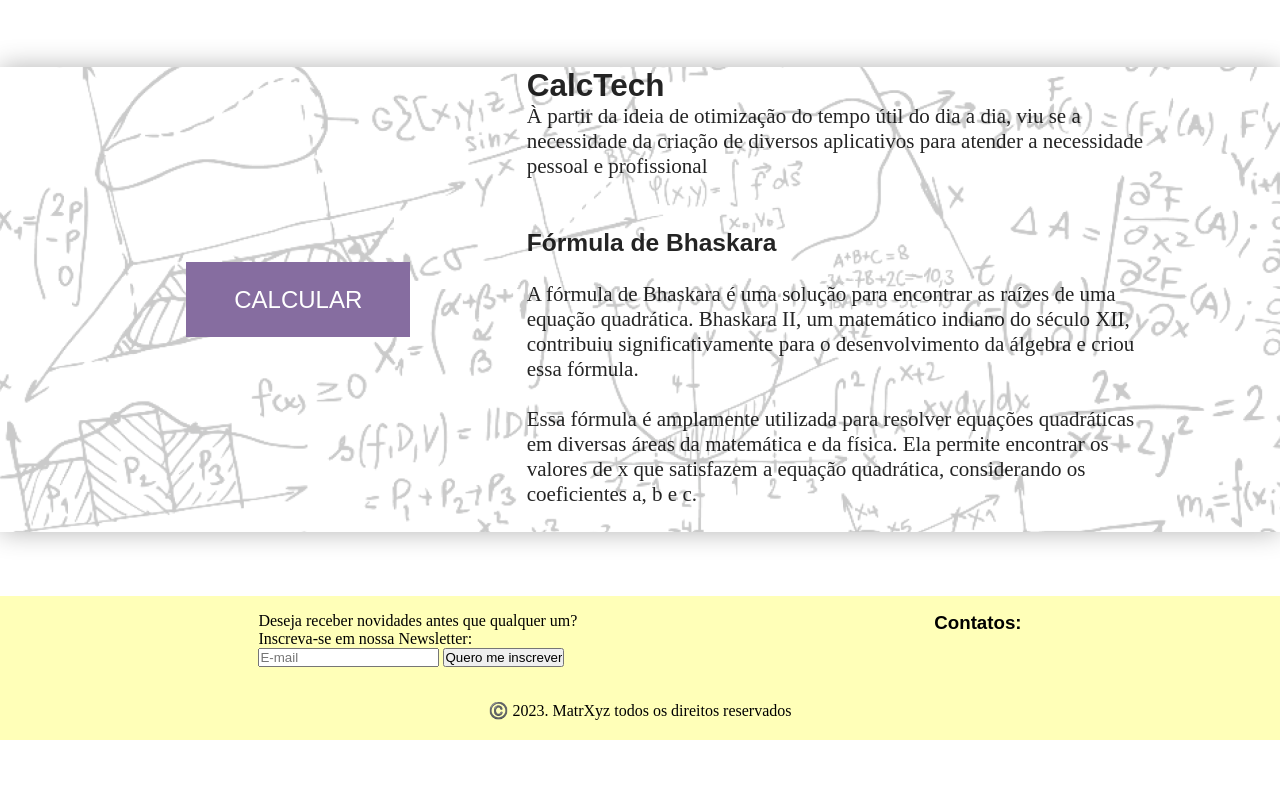
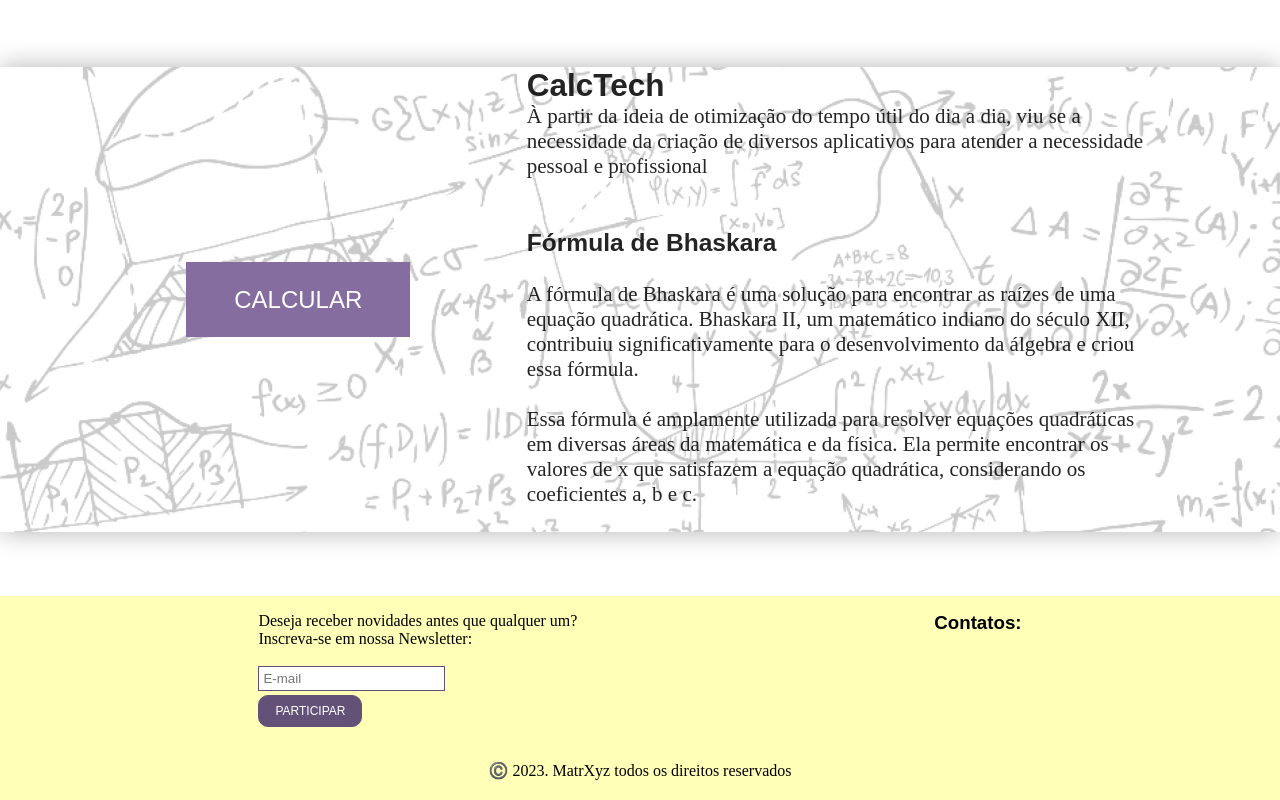
Before and after one commit to MukaDeveloper/etec-projeto-interdisciplinar-1ds-2023, a plain HTML site: page index.html in a window 1280 px wide. Shown: the part 1122-1922 px from the top of the page. Before the commit the page ends 1862 px from the top, so only its background shows below. Drawn offline with Linux system fonts and the light colour scheme; a web font is replaced by a local one.

Commit message:
feat: some att

```diff
--- a/css/pcLandingPage.css
+++ b/css/pcLandingPage.css
@@ -10,6 +10,23 @@
         height: 100%;
         scroll-behavior: smooth;
     }
+
+    .h2 {
+        font-family: 'Monomaniac One', sans-serif;
+    }
+
+    .h3 {
+        font-family: 'Monomaniac One', sans-serif;
+    }
+
+    .h4 {
+        font-family: 'Monomaniac One', sans-serif;
+    }
+
+    .hidden {
+        display: none;
+    }
+
 
     /* HEADER */
     #header {
@@ -121,18 +138,6 @@
         transition: 0.3s;
     }
 
-    .h2 {
-        font-family: 'Monomaniac One', sans-serif;
-    }
-
-    .h3 {
-        font-family: 'Monomaniac One', sans-serif;
-    }
-
-    .h4 {
-        font-family: 'Monomaniac One', sans-serif;
-    }
-
 
     /* SOBRE NÓS */
     #aboutUs {
@@ -218,4 +223,29 @@
         text-align: center;
         padding-bottom: 20px;
     }
+
+    #form_newsletter_inputEmail {
+        display: flex;
+        padding: 4px;
+        border: 1px solid #645178;
+    }
+
+    #form_newsletter_button {
+        display: flex;
+        justify-content: left;
+        padding: 8px 16px 8px 16px;
+        background-color: #645178;
+        font-family: 'Monomaniac One', sans-serif;
+        border: 1px solid #645178;
+        color: white;
+        border-radius: 10px;
+        text-transform: uppercase;
+        font-size: 12px;
+        margin-top: 4px;;
+    }
+
+    .form_newsletter_button:hover {
+        cursor: pointer;
+        background-color: #866DA0;
+    }
 }
--- a/index.html
+++ b/index.html
@@ -119,10 +119,11 @@
     <footer id="faleConosco">
         <div class="footerTop">
             <div class="footerLeft">
-                <p>Deseja receber novidades antes que qualquer um? <br> Inscreva-se em nossa Newsletter:</p>
+                <p>Deseja receber novidades antes que qualquer um? <br> Inscreva-se em nossa Newsletter:</p> <br>
                 <form action="" class="form_newsletter">
-                    <input type="email" placeholder="E-mail">
-                    <input type="submit" value="Quero me inscrever">
+                    <input type="email" placeholder="E-mail" id="form_newsletter_inputEmail">
+                    <spam class="hidden" id="form_newsletter_feedback" style="font-size: 9px;">Preencha o campo acima</spam>
+                    <input type="submit" value="Participar" id="form_newsletter_button" onclick="newsletter()">
                 </form>
                 <br>
 
```
Also changed, not shown: js/script.js (+11 -1 lines).
